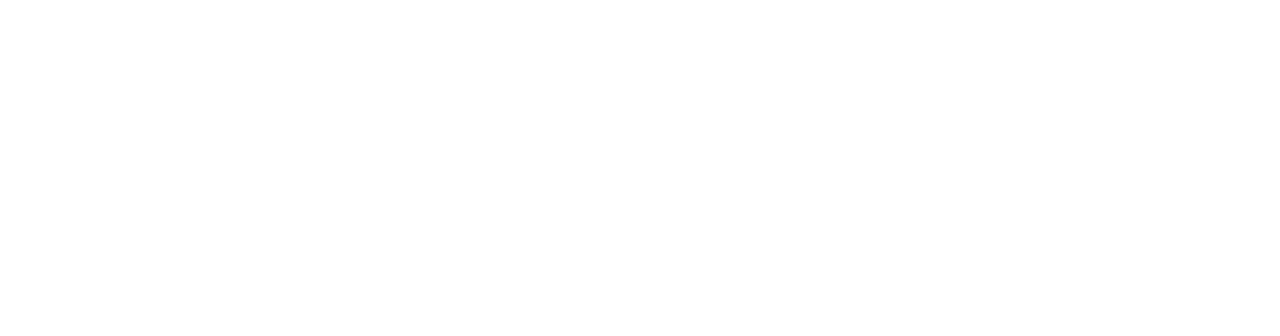
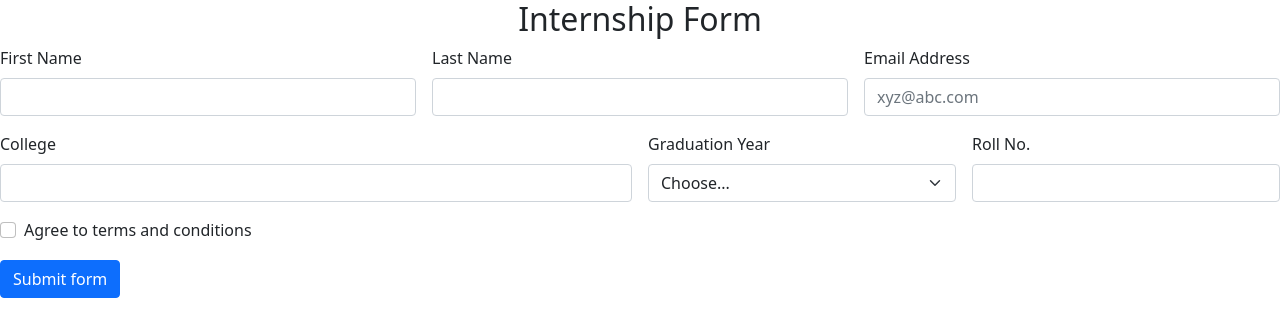
Before and after one commit to acciojob/bootstrap-form-easy-Santosh177, a website: page main.html in a window 1280 px wide. Drawn offline with nearby package versions, Linux system fonts and the light colour scheme.

Commit message:
Update main.html

```diff
--- a/main.html
+++ b/main.html
@@ -4,10 +4,80 @@
 
 <head>
 	<link rel="stylesheet" href="styles.css">
+	<link href="https://cdn.jsdelivr.net/npm/bootstrap@5.0.2/dist/css/bootstrap.min.css" rel="stylesheet" integrity="sha384-EVSTQN3/azprG1Anm3QDgpJLIm9Nao0Yz1ztcQTwFspd3yD65VohhpuuCOmLASjC" crossorigin="anonymous">
+	<script src="https://cdn.jsdelivr.net/npm/bootstrap@5.0.2/dist/js/bootstrap.bundle.min.js" integrity="sha384-MrcW6ZMFYlzcLA8Nl+NtUVF0sA7MsXsP1UyJoMp4YLEuNSfAP+JcXn/tWtIaxVXM" crossorigin="anonymous"></script>
 </head>
 
 <body>
 	<!-- the entire body must be written by student -->
+	<h2 align="center">Internship Form</h2>
+
+    <form class="row g-3 needs-validation" novalidate>
+        <div class="col-md-4">
+          <label for="first-name-input" class="form-label">First Name</label>
+          <input type="text" class="form-control" id="first-name-input" required>
+          <div class="invalid-feedback">
+            First name required!
+          </div>
+        </div>
+        <div class="col-md-4">
+          <label for="last-name-input" class="form-label">Last Name</label>
+          <input type="text" class="form-control" id="last-name-input" required>
+          <div class="invalid-feedback">
+            Last name required!
+          </div>
+        </div>
+        <div class="col-md-4">
+          <label for="email-input" class="form-label">Email Address</label>
+          <div class="input-group has-validation">
+            <input type="email" class="form-control" id="email-input" aria-describedby="inputGroupPrepend" placeholder="xyz@abc.com" required>
+            <div class="invalid-feedback">
+              Email required!
+            </div>
+          </div>
+        </div>
+        <div class="col-md-6">
+          <label for="college-input" class="form-label">College</label>
+          <input type="text" class="form-control" id="college-input" required>
+          <div class="invalid-feedback">
+            Please provide a valid college.
+          </div>
+        </div>
+        <div class="col-md-3">
+          <label for="grad-year-select" class="form-label">Graduation Year</label>
+          <select class="form-select" id="grad-year-select" required>
+            <option selected disabled value="">Choose...</option>
+            <option>2020</option>
+            <option>2021</option>
+            <option>2022</option>
+            <option>2023</option>
+          </select>
+          <div class="invalid-feedback">
+            Please select a valid Graduation Year.
+          </div>
+        </div>
+        <div class="col-md-3">
+          <label for="roll-no-input" class="form-label">Roll No.</label>
+          <input type="text" class="form-control" id="roll-no-input" required>
+          <div class="invalid-feedback">
+            Please provide a valid Roll no.
+          </div>
+        </div>
+        <div class="col-12">
+          <div class="form-check">
+            <input class="form-check-input" type="checkbox" value="" id="conditions-checkbox" required>
+            <label class="form-check-label" for="conditions-checkbox">
+              Agree to terms and conditions
+            </label>
+            <div class="invalid-feedback">
+              You must agree before submitting.
+            </div>
+          </div>
+        </div>
+        <div class="col-12">
+          <button class="btn btn-primary" type="submit">Submit form</button>
+        </div>
+      </form>
     <script type="text/javascript" src="./script.js">
 </script>
 
```
